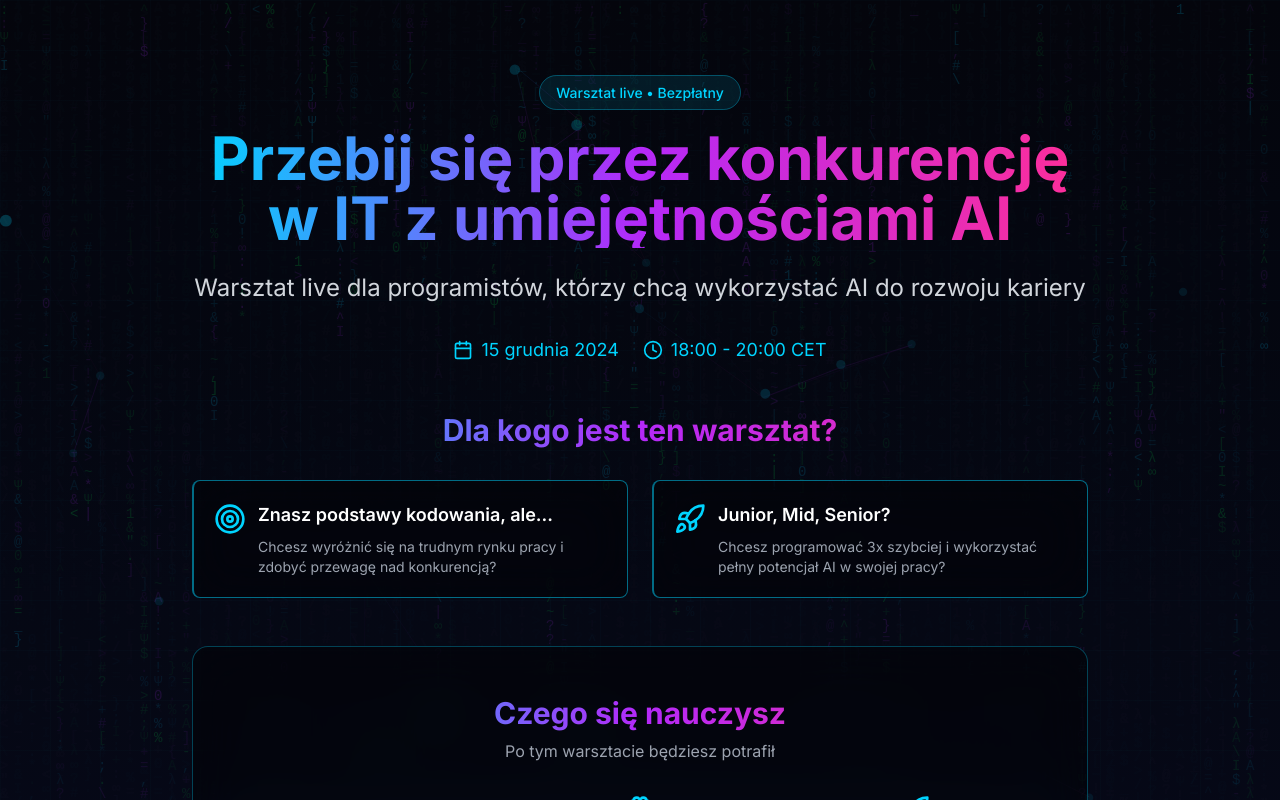
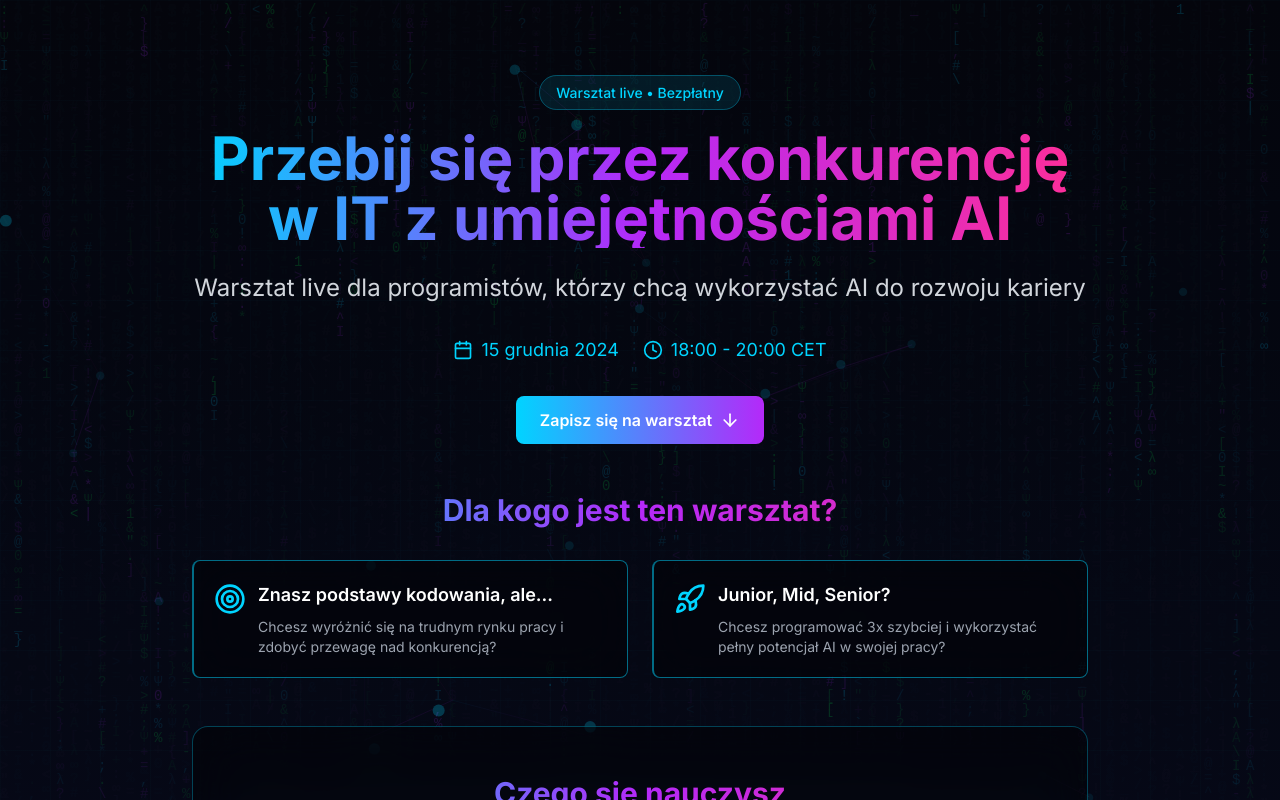
Before and after one commit to kgarbacinski/kurs-programista-ai, a Next.js app: page /warsztat in a window 1280 px wide. Shown: the top 800 px of the page. Built offline with nearby package versions, Linux system fonts and the light colour scheme.

Commit message:
feat: add redirecting button

```diff
--- a/app/warsztat/page.tsx
+++ b/app/warsztat/page.tsx
@@ -1,7 +1,7 @@
 'use client'
 
 import { motion } from 'framer-motion'
-import { Calendar, Clock } from 'lucide-react'
+import { Calendar, Clock, ArrowDown } from 'lucide-react'
 import WorkshopRegistrationForm from '@/components/WorkshopRegistrationForm'
 import { workshop } from '@/lib/content'
 import NeuralNetwork from '@/components/effects/NeuralNetwork'
@@ -121,7 +121,7 @@ export default function WorkshopPage() {
                 initial={{ opacity: 0, y: 20 }}
                 animate={{ opacity: 1, y: 0 }}
                 transition={{ delay: 0.4 }}
-                className="flex flex-wrap items-center justify-center gap-3 sm:gap-4 md:gap-6 text-sm sm:text-base md:text-lg"
+                className="flex flex-wrap items-center justify-center gap-3 sm:gap-4 md:gap-6 text-sm sm:text-base md:text-lg mb-6 sm:mb-8"
               >
                 <div className="flex items-center gap-2 text-matrix-cyan">
                   <Calendar className="w-4 h-4 sm:w-5 sm:h-5" />
@@ -131,6 +131,22 @@ export default function WorkshopPage() {
                   <Clock className="w-4 h-4 sm:w-5 sm:h-5" />
                   <span>{workshop.time}</span>
                 </div>
+              </motion.div>
+
+              {/* CTA Button to Form */}
+              <motion.div
+                initial={{ opacity: 0, y: 20 }}
+                animate={{ opacity: 1, y: 0 }}
+                transition={{ delay: 0.5 }}
+                className="flex justify-center"
+              >
+                <a
+                  href="#registration-form"
+                  className="inline-flex items-center gap-2 px-6 py-3 bg-gradient-to-r from-matrix-cyan to-matrix-purple hover:from-matrix-cyan/80 hover:to-matrix-purple/80 text-white font-semibold rounded-lg transition-all hover:scale-105 focus:outline-none focus:ring-2 focus:ring-matrix-cyan focus:ring-offset-2 focus:ring-offset-black"
+                >
+                  Zapisz się na warsztat
+                  <ArrowDown className="w-5 h-5" />
+                </a>
               </motion.div>
             </motion.div>
 
@@ -339,10 +355,11 @@ export default function WorkshopPage() {
 
             {/* Registration Form Section - Moved to bottom */}
             <motion.div
+              id="registration-form"
               initial={{ opacity: 0, y: 20 }}
               animate={{ opacity: 1, y: 0 }}
               transition={{ delay: 1.4 }}
-              className="glass rounded-2xl p-4 sm:p-6 md:p-8 lg:p-12 mb-6 sm:mb-8 md:mb-10 lg:mb-12"
+              className="glass rounded-2xl p-4 sm:p-6 md:p-8 lg:p-12 mb-6 sm:mb-8 md:mb-10 lg:mb-12 scroll-mt-20"
             >
               <div className="text-center mb-8">
                 <h2 className="text-3xl font-bold mb-2 gradient-text">{workshop.form.title}</h2>
```
